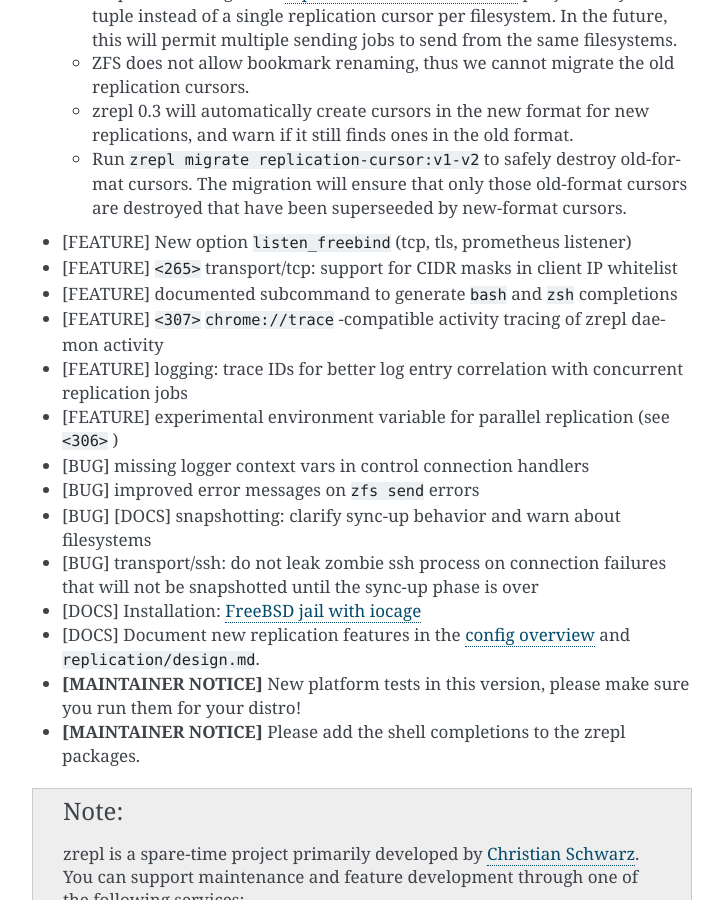
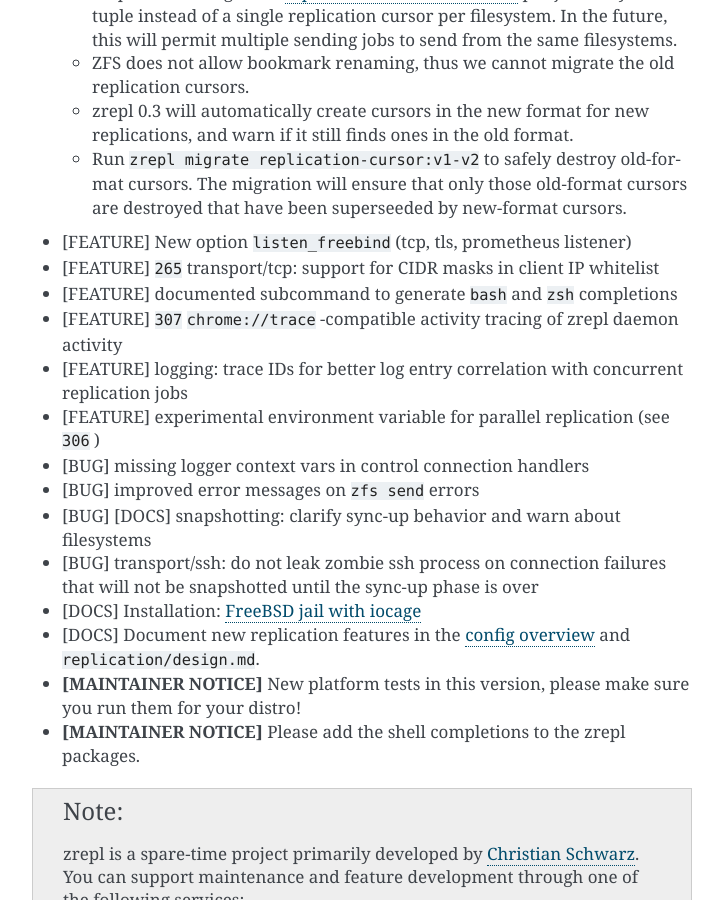
Before and after one commit to zrepl/zrepl, a Sphinx documentation site: the page built from docs/changelog.rst, in a window 1280 px wide and 900 px high, scrolled down 1206 px. Shown: the whole window, without its empty margins (388-1111 px from the left). Built offline with Sphinx 7.4.7, drawn with Linux system fonts in a browser that asks for light colours; pages that are not in the unit, such as notebooks, are missing from menus; the version number could not be read and is left out; cross-references to code outside the pages are shown as plain code; part of the change alters nothing that is shown.

```diff
--- a/docs/changelog.rst
+++ b/docs/changelog.rst
@@ -51,7 +51,7 @@ Additional changelog:
 * |break| |break_config| **more restrictive job names than in prior zrepl versions**
   Starting with this version, job names are going to be embedded into ZFS holds and bookmark names (see :ref:`here<replication-cursor-and-last-received-hold>` and :ref:`here<step-holds-and-bookmarks>`).
   Therefore you might need to adjust your job names.
-  **Note that jobs** :issue:`cannot be renamed easily<327>` **once you start using zrepl 0.3.**
+  **Note that jobs** :issue:`cannot be renamed easily` **once you start using zrepl 0.3.**
 * |break| |mig| replication cursor representation changed
 
   * zrepl now manages the :ref:`replication cursor bookmark <replication-cursor-and-last-received-hold>` per job-filesystem tuple instead of a single replication cursor per filesystem.
@@ -62,11 +62,11 @@ Additional changelog:
     The migration will ensure that only those old-format cursors are destroyed that have been superseeded by new-format cursors.
 
 * |feature| New option ``listen_freebind`` (tcp, tls, prometheus listener)
-* |feature| :issue:`<265>` transport/tcp: support for CIDR masks in client IP whitelist
+* |feature| :issue:`265` transport/tcp: support for CIDR masks in client IP whitelist
 * |feature| documented subcommand to generate ``bash`` and ``zsh`` completions
-* |feature| :issue:`<307>` ``chrome://trace`` -compatible activity tracing of zrepl daemon activity
+* |feature| :issue:`307` ``chrome://trace`` -compatible activity tracing of zrepl daemon activity
 * |feature| logging: trace IDs for better log entry correlation with concurrent replication jobs
-* |feature| experimental environment variable for parallel replication (see :issue:`<306>` )
+* |feature| experimental environment variable for parallel replication (see :issue:`306` )
 * |bugfix| missing logger context vars in control connection handlers
 * |bugfix| improved error messages on ``zfs send`` errors
 * |bugfix| |docs| snapshotting: clarify sync-up behavior and warn about filesystems
```
